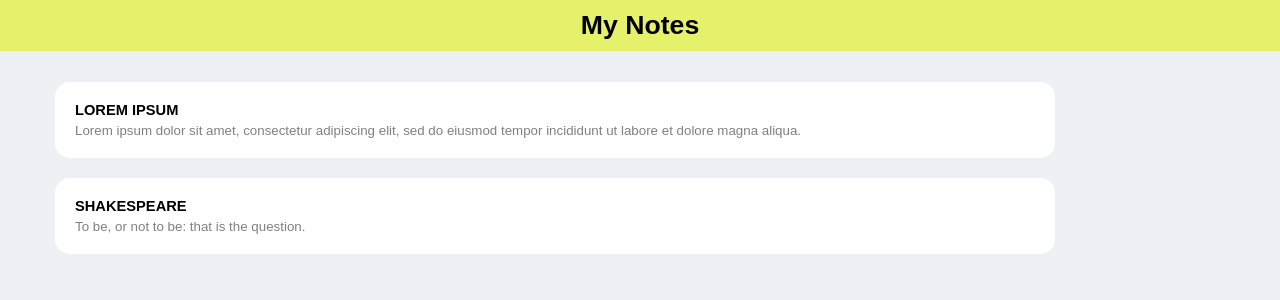
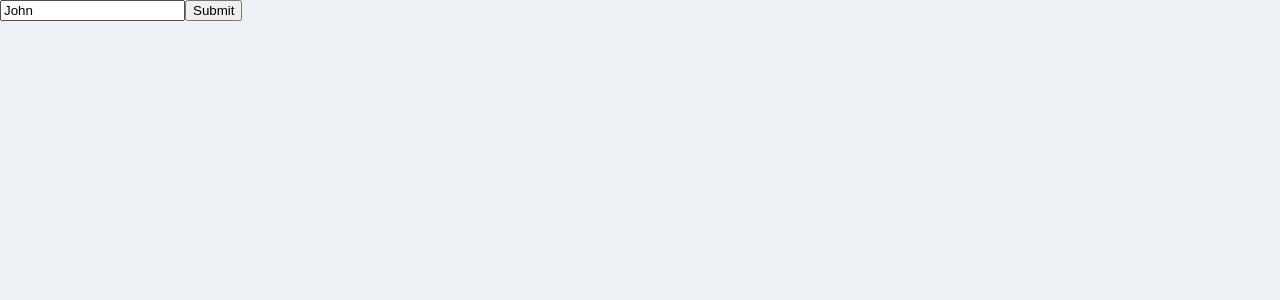
Before and after one commit to SanaShahSyeda/Angular_Practise, an Angular app: page / in a window 1280 px wide. Shown: the top 300 px of the page. Built offline with nearby package versions, Linux system fonts and the light colour scheme.

Commit message:
two-way binding between form's input and the property.

```diff
--- a/src/app/app.component.html
+++ b/src/app/app.component.html
@@ -1,4 +1,5 @@
 <!-- calling header component with its selector -->
-
-<app-header />
-<app-notes-list />
+<form (ngSubmit)="showName()">
+  <input type="text" [(ngModel)]="name" name="name" />
+  <input type="submit" value="Submit" />
+</form>
--- a/src/app/app.component.ts
+++ b/src/app/app.component.ts
@@ -1,14 +1,20 @@
 import { Component } from '@angular/core';
 import { RouterOutlet } from '@angular/router';
+import { FormsModule } from '@angular/forms';
 import { HeaderComponent } from './header/header.component';
 import { NotesListComponent } from './notes-list/notes-list.component';
 @Component({
   selector: 'app-root',
   standalone: true,
-  imports: [RouterOutlet, HeaderComponent, NotesListComponent],
+  imports: [RouterOutlet, HeaderComponent, NotesListComponent, FormsModule],
   templateUrl: './app.component.html',
   styleUrl: './app.component.css',
 })
 export class AppComponent {
   title = 'Angular_Practise';
+  name = 'John';
+
+  showName() {
+    alert(this.name);
+  }
 }
```
